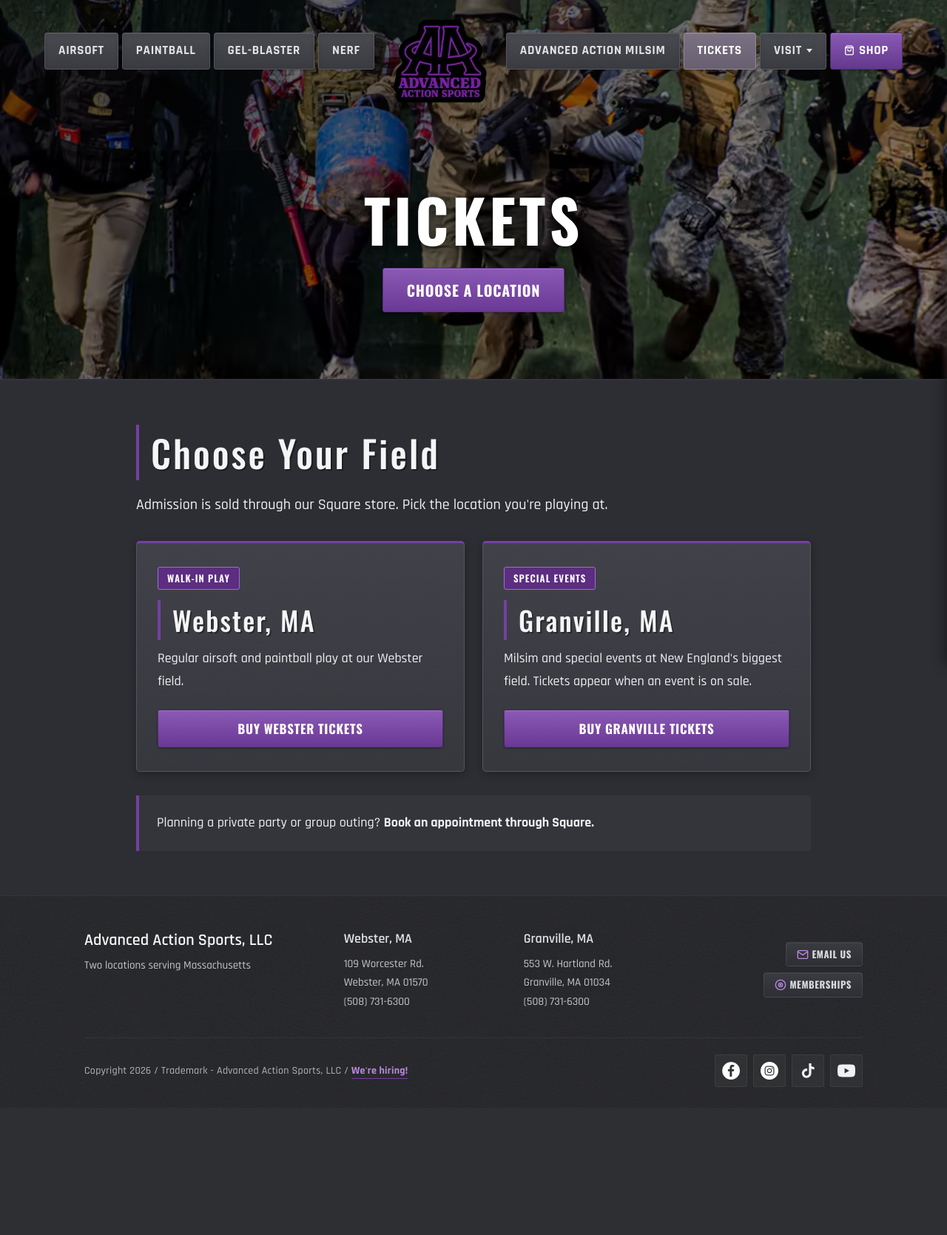
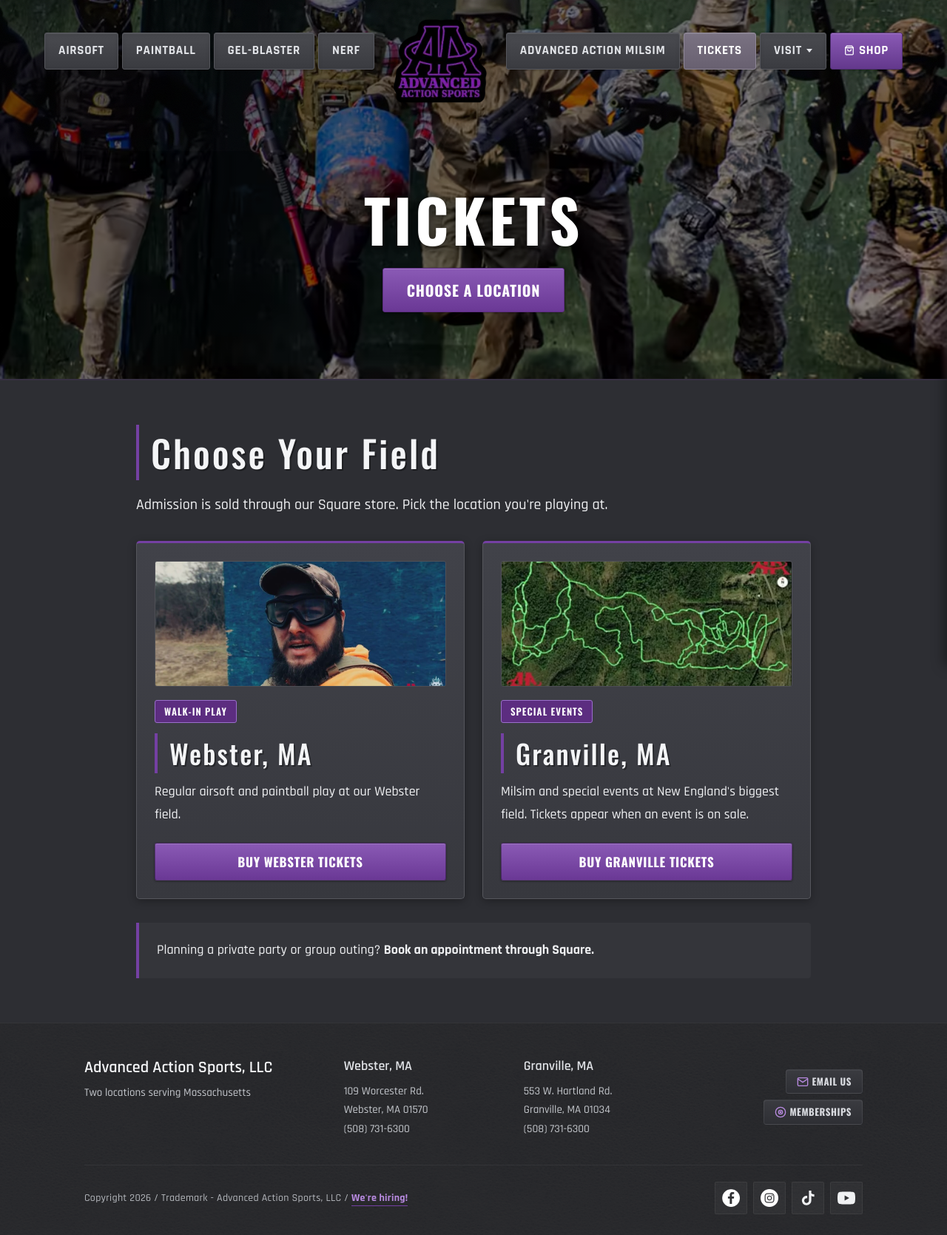
Before and after one commit to amelv/advanced-action-sports, a Jekyll site: the page built from tickets/index.html, in a window 1280 px wide. Shown: the whole page at 74% size. Built offline with Jekyll 4.4.1, drawn with Linux system fonts in a browser that asks for light colours; before the commit the page ends 1497 px from its top, so only the background shows below that.

Commit message:
Tickets: add location photos, remove card hover motion

```diff
--- a/_layouts/default.html
+++ b/_layouts/default.html
@@ -418,10 +418,9 @@
       display: flex; flex-direction: column; align-items: flex-start;
       background: linear-gradient(to bottom, #414249, #37383e);
       border: 1px solid #55565c; border-top: 3px solid var(--brand-primary);
-      border-radius: 5px; padding: 32px 28px; box-shadow: 0 3px 12px rgba(0,0,0,0.3);
-      transition: border-color 0.15s ease, transform 0.15s ease, box-shadow 0.15s ease;
+      border-radius: 5px; padding: 24px; box-shadow: 0 3px 12px rgba(0,0,0,0.3);
     }
-    .ticket-card:hover { border-color: var(--brand-primary); transform: translateY(-2px); box-shadow: 0 8px 24px rgba(0,0,0,0.4); }
+    .ticket-card .ticket-img { width: 100%; height: 170px; object-fit: cover; border-radius: 3px; border: 1px solid rgba(255,255,255,0.08); margin-bottom: 18px; }
     .ticket-badge {
       display: inline-block; margin-bottom: 14px; padding: 5px 12px;
       font-family: 'Oswald', sans-serif; font-size: 13px; font-weight: 600;
--- a/tickets/index.html
+++ b/tickets/index.html
@@ -15,6 +15,7 @@ og_description: "Choose Webster or Granville and buy admission tickets for Advan
 
     <div class="ticket-grid">
       <article class="ticket-card">
+        <img class="ticket-img" src="{{ site.baseurl }}/assets/images/webster-flyover-video.jpg" alt="Aerial view of the Advanced Action Sports field in Webster, MA" loading="lazy">
         <span class="ticket-badge">Walk-in play</span>
         <h2>Webster, MA</h2>
         <p>Regular airsoft and paintball play at our Webster field.</p>
@@ -22,6 +23,7 @@ og_description: "Choose Webster or Granville and buy admission tickets for Advan
       </article>
 
       <article class="ticket-card">
+        <img class="ticket-img" src="{{ site.baseurl }}/assets/images/milsim.avif" alt="Milsim field at Moose Valley Recreational Area in Granville, MA" loading="lazy">
         <span class="ticket-badge">Special events</span>
         <h2>Granville, MA</h2>
         <p>Milsim and special events at New England's biggest field. Tickets appear when an event is on sale.</p>
```
